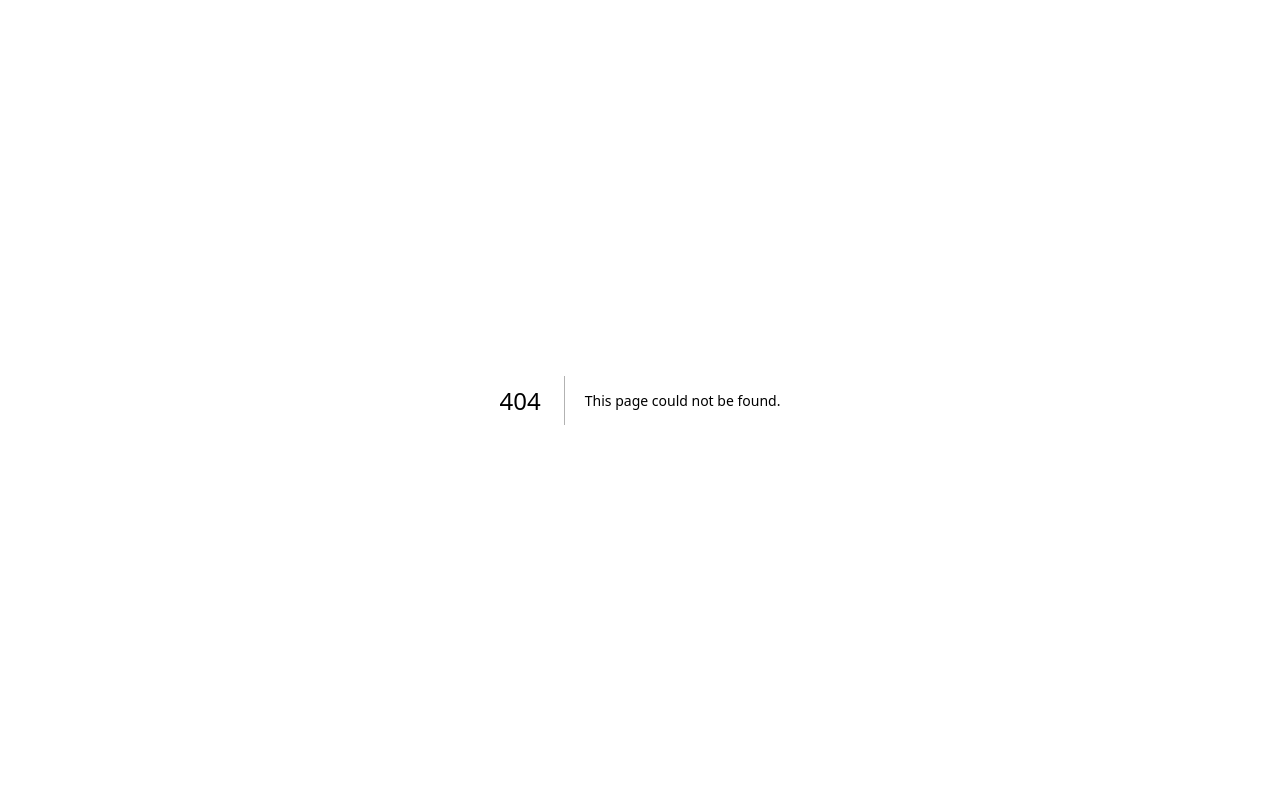
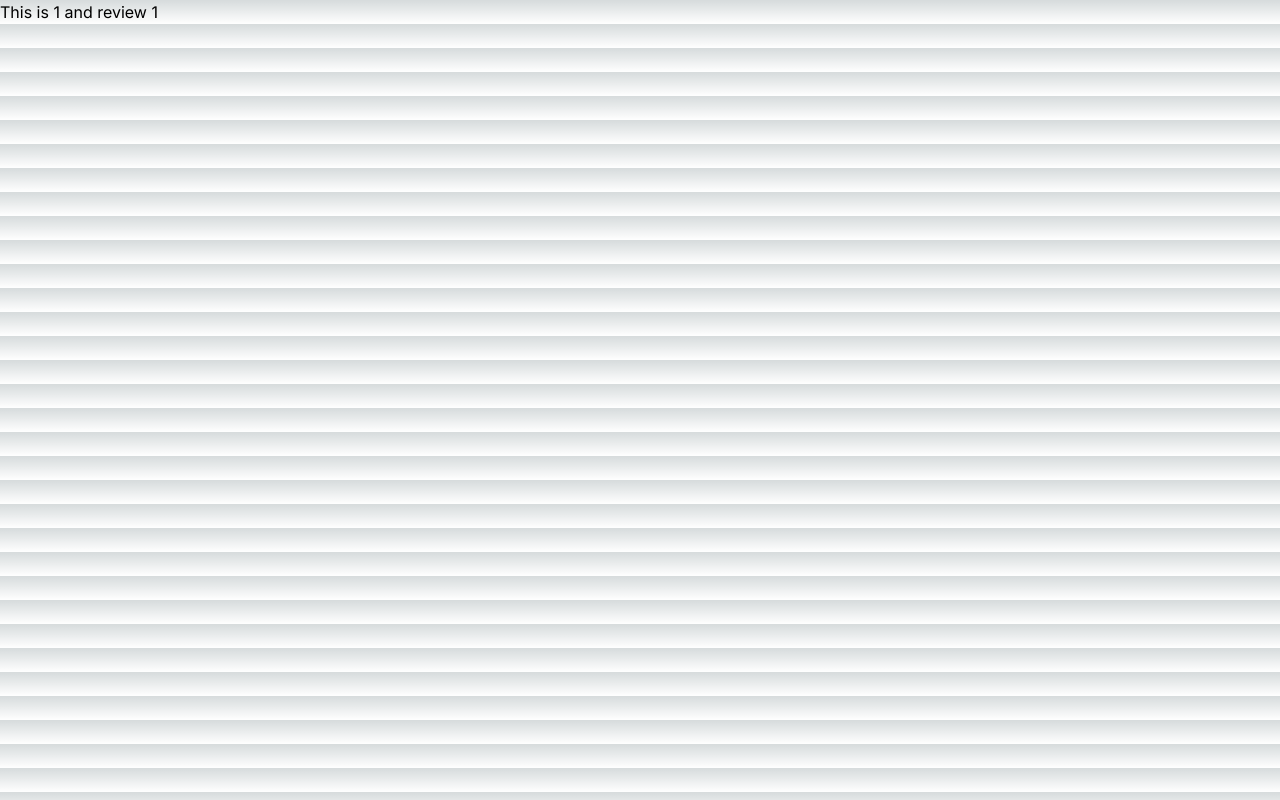
Before and after one commit to alexwindelberg/random-tutorials, a Next.js app: page /products/1/reviews/1 in a window 1280 px wide. Before the commit this address had no page. Built offline with nearby package versions, Linux system fonts and the light colour scheme.

Commit message:
nested dynamic routes

```diff
--- /dev/null
+++ b/src/app/products/[productId]/reviews/[reviewId]/page.tsx
@@ -0,0 +1,4 @@
+
+export default function ReviewDetail({ params } : { params: { productId: string, reviewId: string } }) {
+    return <h1>This is {params.productId} and review { params.reviewId }</h1>
+}
--- /dev/null
+++ b/src/app/products/[productId]/reviews/page.tsx
@@ -0,0 +1,4 @@
+
+export default function ReviewDetailContainer() {
+    return <h1>This is the review container</h1>
+}
```
